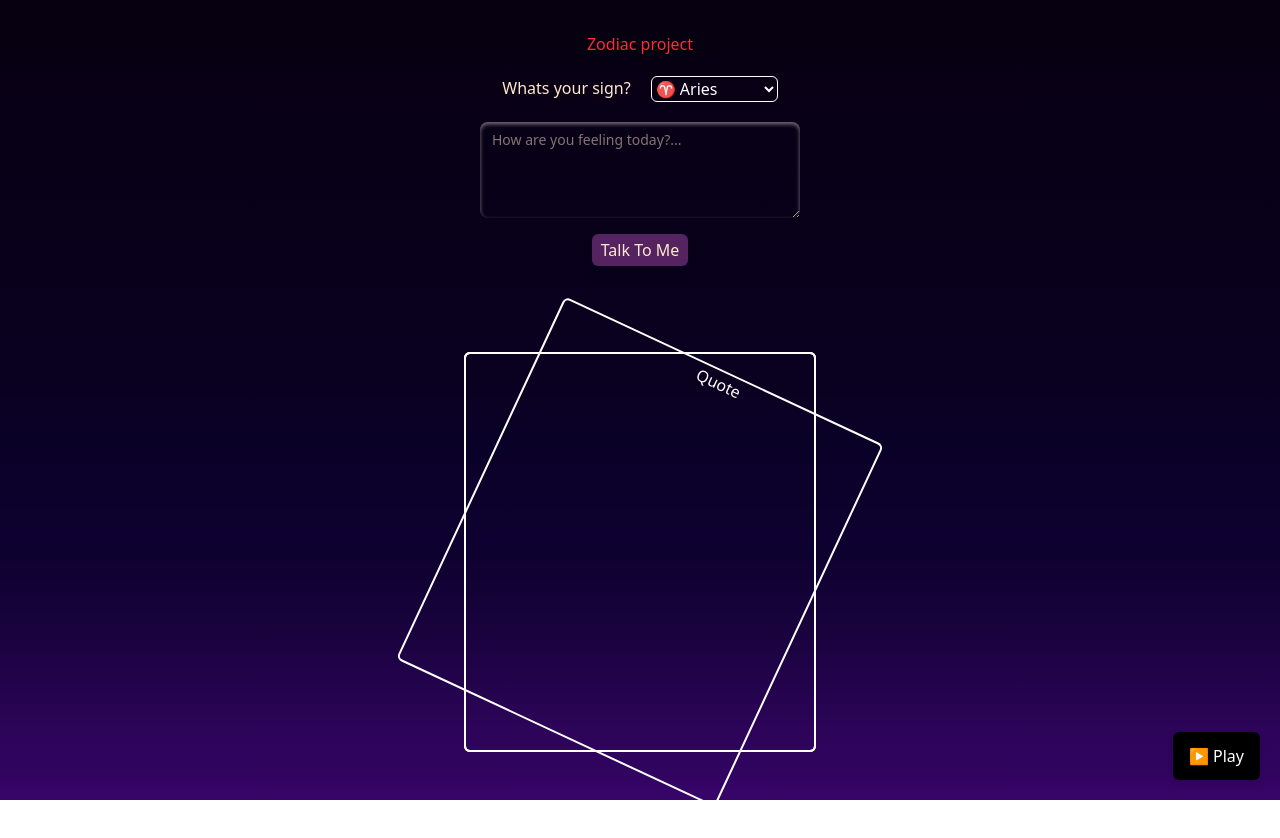
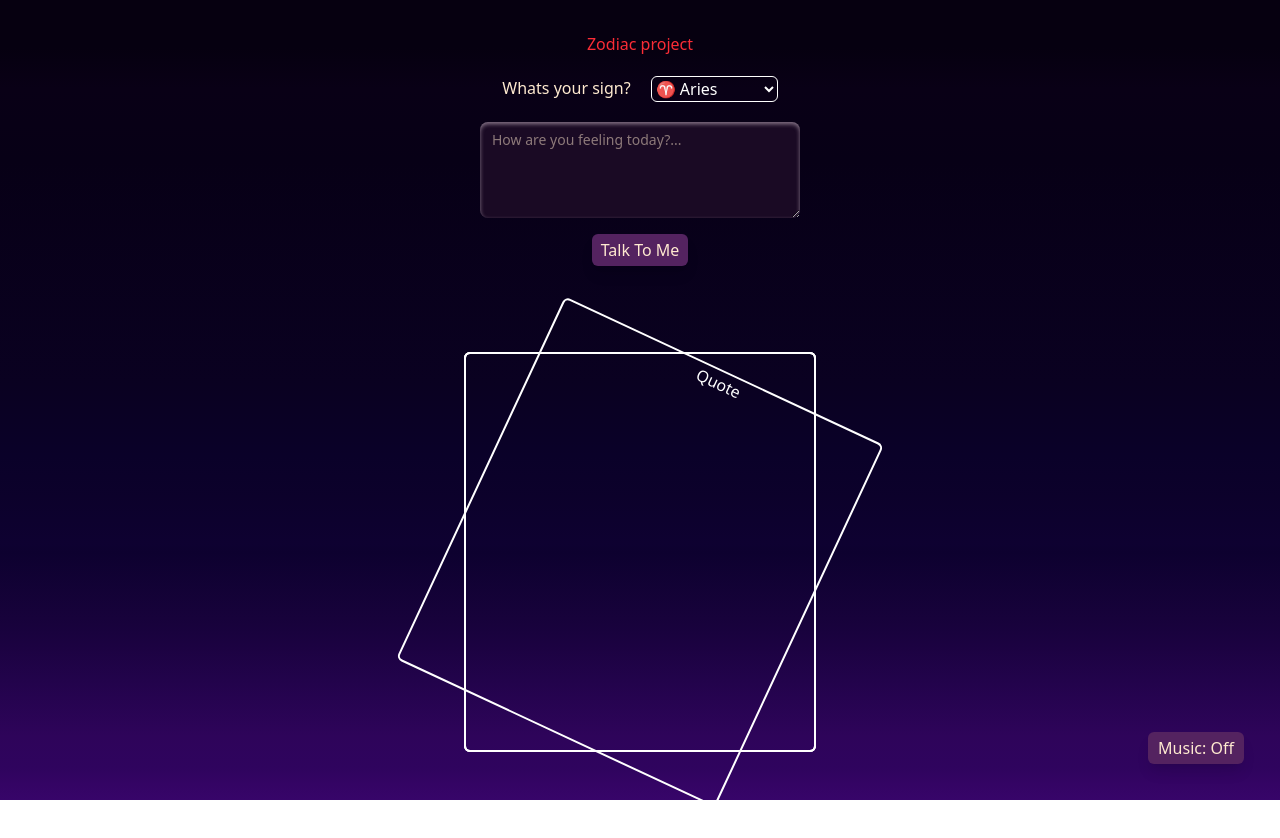
Before and after one commit to Taz-AI-Project/Zodia, a React (Vite) app: page / in a window 1280 px wide. Shown: the top 838 px of the page. Built offline with nearby package versions, Linux system fonts and the light colour scheme.

Commit message:
styles(button): styling buttons

```diff
--- a/src/App.css
+++ b/src/App.css
@@ -4,8 +4,14 @@
   --color-finn: #542360;
   --color-champagne: #ffead0;
   --color-rosybrown: #c8a7ad;
+  --color-darkpurple: #1a0a24;
 }
 
+@layer components {
+  button {
+    @apply bg-finn cursor-pointer text-champagne shadow-lg hover:shadow-[0_0px_35px_rgba(227,171,206,0.7)] transition-shadow duration-300 m-4 p-1 w-24;
+  }
+}
 #root {
   max-width: 1280px;
   margin: 0 auto;
@@ -64,3 +70,35 @@ select {
 button {
   border-radius: 6px;
 }
+
+.star-field {
+  /* background-color: #000; */
+  position: relative;
+  width: 100%;
+  height: 100vh;
+  overflow: hidden; /* Hide stars outside the view */
+}
+
+.star {
+  position: absolute;
+  width: 2px;
+  height: 2px;
+  background-color: #fff;
+  border-radius: 50%;
+  box-shadow: 100px 50px #fff, 250px 120px #fff, 400px 80px #fff,
+    /* Add more box-shadow values for more stars */ 550px 200px #fff;
+  animation: animStar 50s linear infinite;
+  &::after {
+    box-shadow: 100px 50px #fff, 250px 120px #fff, 400px 80px #fff,
+      /* Add more box-shadow values for more stars */ 550px 200px #fff;
+  }
+}
+
+@keyframes animStar {
+  from {
+    transform: translateY(0px);
+  }
+  to {
+    transform: translateY(-2000px);
+  }
+}
--- a/src/MusicButton.tsx
+++ b/src/MusicButton.tsx
@@ -1,4 +1,4 @@
-import { useRef, useState } from 'react';
+import React, { useRef, useState } from 'react';
 import focusTrack from '../src/Public/ObservingTheStar.ogg';
 
 export default function MusicButton() {
@@ -23,19 +23,14 @@ export default function MusicButton() {
 
   return (
     <>
-      <audio
-        ref={audioRef}
-        src={focusTrack}
-        loop
-        preload="auto"
-      />
+      <audio ref={audioRef} src={focusTrack} loop preload='auto' />
       <button
         onClick={toggle}
-        className="fixed bottom-5 right-5 z-50 rounded-full bg-black text-white px-4 py-3 shadow-md active:scale-95"
-        aria-label={playing ? "Pause music" : "Play music"}
-        title={playing ? "Pause" : "Play"}
+        className='fixed bottom-5 right-5 z-50 active:scale-95'
+        aria-label={playing ? 'Pause music' : 'Play music'}
+        title={playing ? 'Pause' : 'Play'}
       >
-        {playing ? "⏸ Pause" : "▶️ Play"}
+        {playing ? 'Music: On' : 'Music: Off'}
       </button>
     </>
   );
```
